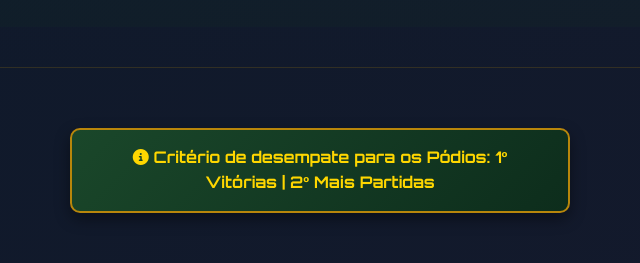
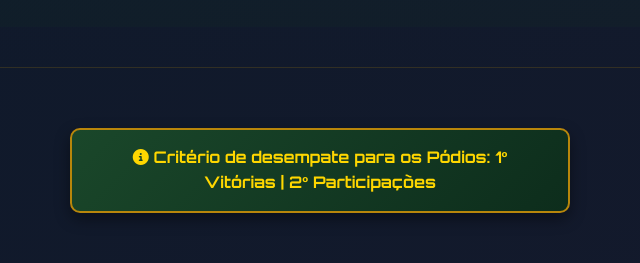
Before and after one commit to dankinlab89-design/war-board-gamerank, a website: page public/dashboard.html in a window 1280 px wide. Shown: the part 1680-1943 px from the top of the page, 320-960 px from the left. Drawn offline with nearby package versions, Linux system fonts and the light colour scheme; no server answers.

Commit message:
Update dashboard.html

```diff
--- a/public/dashboard.html
+++ b/public/dashboard.html
@@ -540,7 +540,7 @@
         <!-- BADGE DE CRITÉRIO -->
         <div class="criterio-global-badge">
             <i class="fas fa-info-circle"></i>
-            Critério de desempate para os Pódios: 1º Vitórias | 2º Mais Partidas
+            Critério de desempate para os Pódios: 1º Vitórias | 2º Participações
         </div>
 
         <!-- ============ GRÁFICOS ============ -->
```
